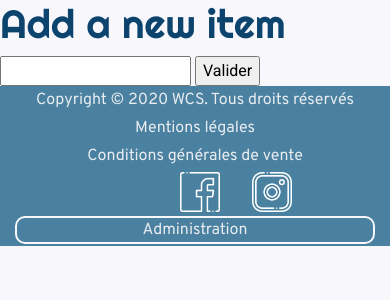
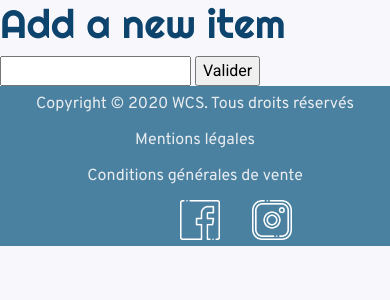
Before and after one commit to WildCodeSchool/orleans-php-202009-project-dfj-location, a PHP site: template src/View/Item/add.html.twig in a window 390 px wide. Shown: the part 80-380 px from the top of the page. Run offline with PHP 8.4, Linux system fonts and the light colour scheme; the template is opened without the code that fills it, so the values that code supplies are empty; some libraries are stand-ins or nearby versions.

Commit message:
Made admin panel link visible on desktop only

```diff
--- a/src/View/includes/_footer.html.twig
+++ b/src/View/includes/_footer.html.twig
@@ -12,6 +12,6 @@
                 <img class="instagramImage" src="/assets/images/instagram.png">
             </a>
         </div>
-        <a class="admin text-center col-sm-6 col-lg-auto" href="/adminReservation/index">Administration</a>
+        <a class="admin text-center col-sm-6 col-lg-auto d-none d-lg-block" href="/adminReservation/index">Administration</a>
     </footer>
 {% endblock %}
```
